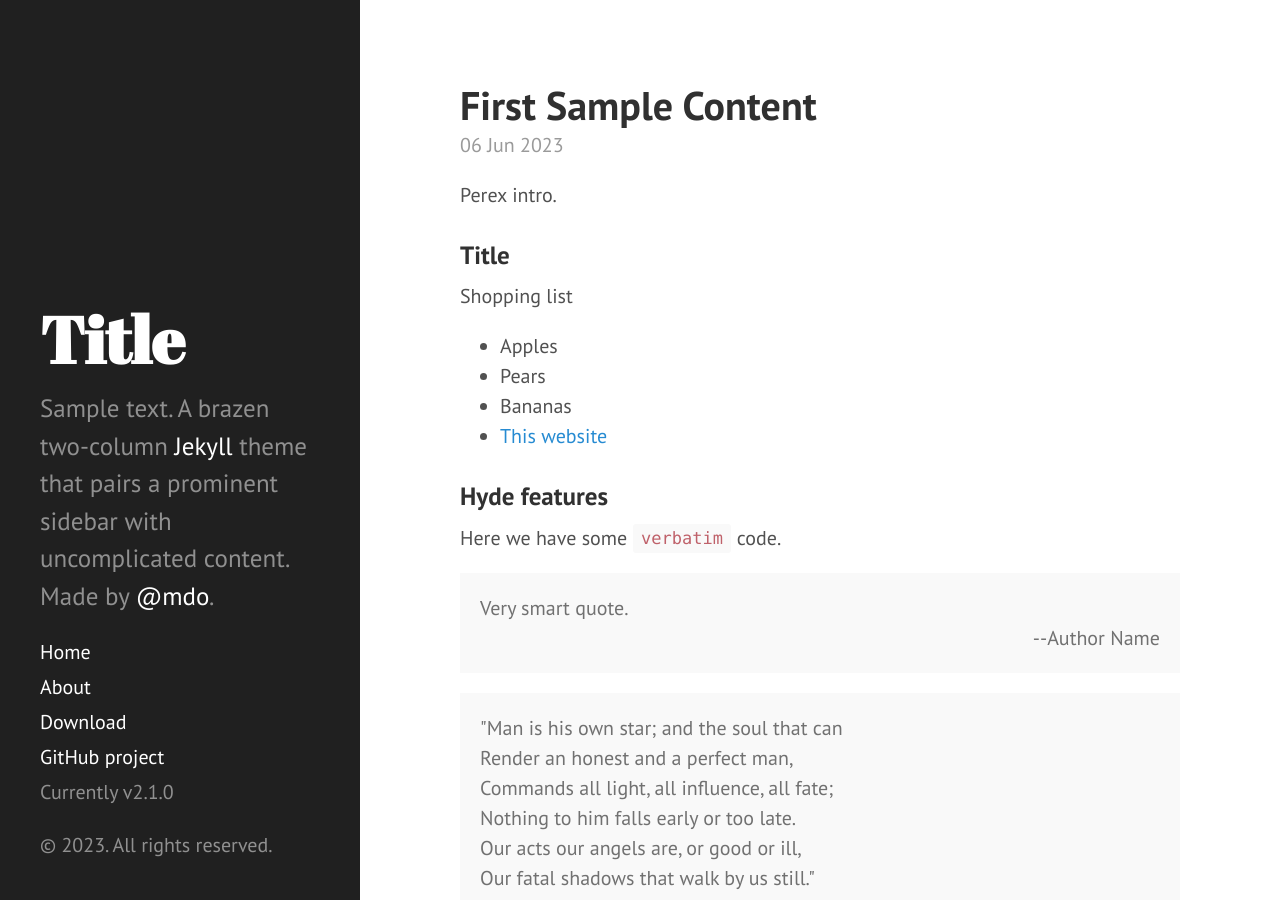
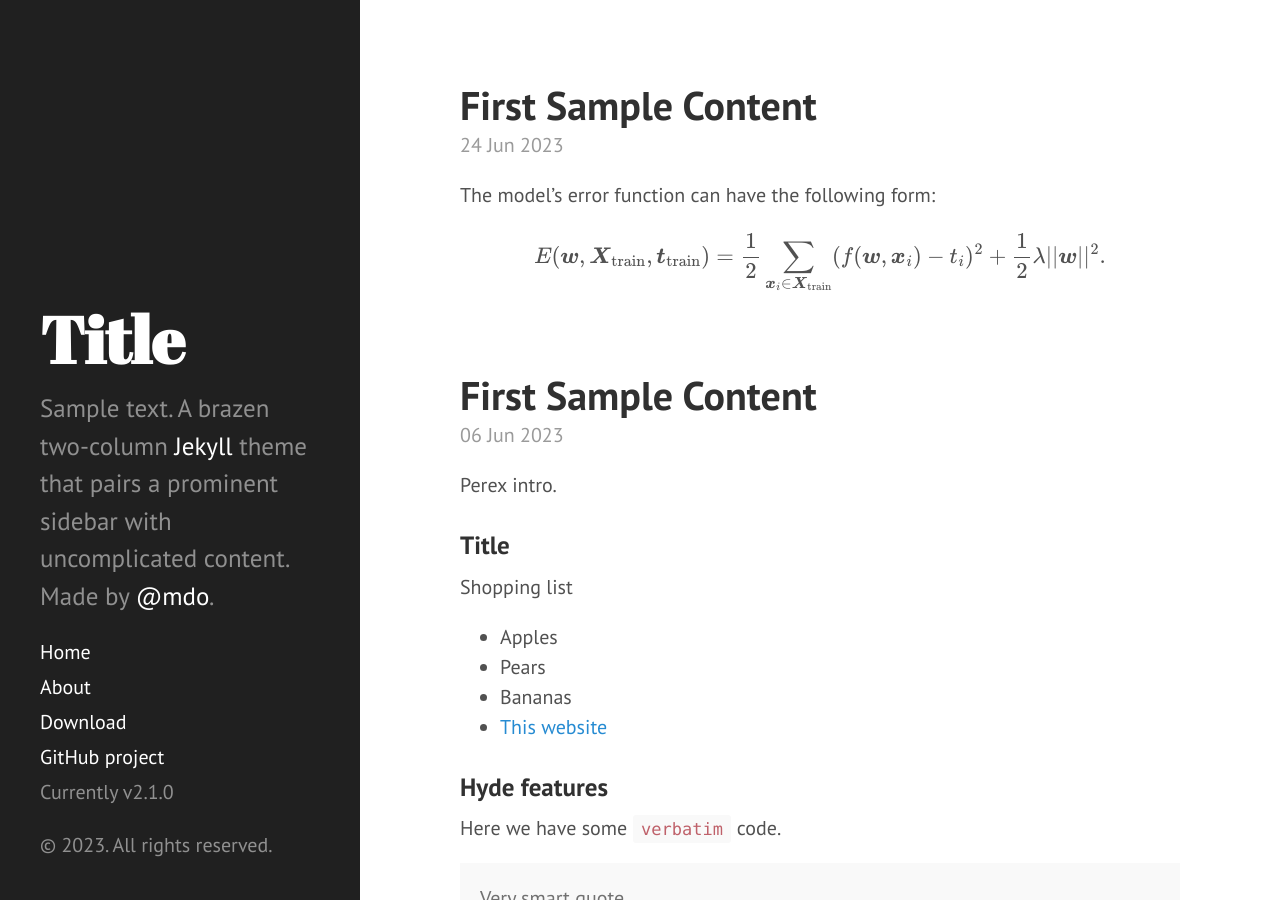
Before and after one commit to nierja/hyde, a Jekyll site: the page built from index.html, in a window 1280 px wide and 900 px high. Built offline with Jekyll 4.4.1, drawn with Linux system fonts in a browser that asks for light colours; formulas are drawn with MathJax 3; the list of posts is cut into pages by our own code; part of the change alters nothing that is shown.

Commit message:
Add mathjax

```diff
--- a/_includes/head.html
+++ b/_includes/head.html
@@ -26,4 +26,7 @@
 
   <!-- RSS -->
   <link rel="alternate" type="application/rss+xml" title="RSS" href="/atom.xml">
+
+  <!-- MathJAX -->
+  {% include mathjax.html %}
 </head>
--- /dev/null
+++ b/_includes/mathjax.html
@@ -0,0 +1,28 @@
+<script type="text/javascript" async
+  src="https://cdn.mathjax.org/mathjax/latest/MathJax.js?config=TeX-AMS-MML_HTMLorMML">
+  MathJax.Hub.Config({
+  tex2jax: {
+    inlineMath: [['$','$'], ['\\(','\\)']],
+    // displayMath: [['$$','$$']],
+    processEscapes: true,
+    processEnvironments: true,
+    skipTags: ['script', 'noscript', 'style', 'textarea', 'pre'],
+    TeX: { equationNumbers: { autoNumber: "AMS" },
+         extensions: ["AMSmath.js", "AMSsymbols.js"] }
+  }
+  });
+  MathJax.Hub.Queue(function() {
+    // Fix <code> tags after MathJax finishes running. This is a
+    // hack to overcome a shortcoming of Markdown. Discussion at
+    // https://github.com/mojombo/jekyll/issues/199
+    var all = MathJax.Hub.getAllJax(), i;
+    for(i = 0; i < all.length; i += 1) {
+        all[i].SourceElement().parentNode.className += ' has-jax';
+    }
+  });
+
+  MathJax.Hub.Config({
+  // Autonumbering by mathjax
+  TeX: { equationNumbers: { autoNumber: "AMS" } }
+  });
+</script>
--- /dev/null
+++ b/_posts/2023-06-24-sample-mathjax.md
@@ -0,0 +1,10 @@
+---
+layout: post
+title: First Sample Content
+---
+
+The model's error function can have the following form:
+
+$$
+    E ( \boldsymbol{w}, \boldsymbol{X}_{\text{train}},\boldsymbol{t}_{\text{train}} ) = \frac{1}{2} \displaystyle \sum_{\boldsymbol{x}_i \in \boldsymbol{X}_{\text{train}}}^{} ( f(\boldsymbol{w}, \boldsymbol{x}_i) - t_{i} ) ^ 2 + \frac{1}{2} \lambda || \boldsymbol{w} || ^ 2.
+$$
```
